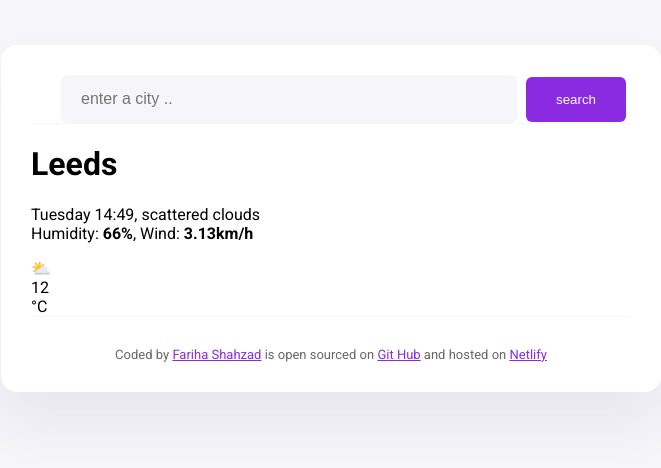
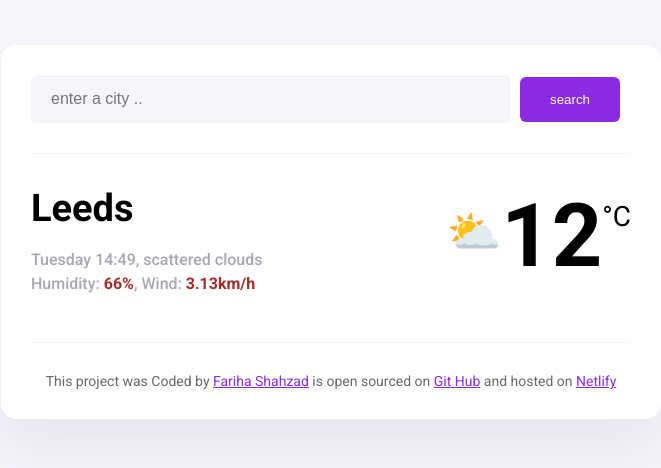
Before and after one commit to fr-sh/Fariha-Weather-App, a plain HTML site: page index.html in a window 1280 px wide. Shown: the whole page, without its empty margins (309-970 px from the left). Drawn offline with Linux system fonts and the light colour scheme.

Commit message:
added more basic css

```diff
--- a/index.html
+++ b/index.html
@@ -38,12 +38,12 @@
           <div class="weather-app-temperature-container">
             <div class="weather-app-icon">⛅</div>
             <div class="weather-app-temperature">12</div>
-            <div class="weather-app-degree">°C</div>
+            <div class="weather-app-unit">°C</div>
           </div>
         </div>
       </main>
       <footer>
-        Coded by
+        This project was Coded by
         <a href="https://github.com/fr-sh" target="_blank">Fariha Shahzad</a>
         is open sourced on
         <a href="https://github.com/fr-sh/Fariha-Weather-App" target="_blank"
--- a/src/styles.css
+++ b/src/styles.css
@@ -7,9 +7,8 @@ a{
     color: blueviolet;
 }
 header {
-    border-bottom: 1px solid #F6F5FA;
-    padding: 0 0 0 30px;
-
+        padding: 0 0 30px 0;
+        border-bottom: 1px solid #F6F5FA;
 }
 
 .weather-app{
@@ -43,6 +42,46 @@ footer{
     border-top: 1px solid #F6F5FA;
     padding: 30px 0 0 0 ;
     text-align: center;
-    font-size: 13px;
+    font-size: 14px;
     color: rgba(0, 0, 0, 0.6);
 }
+main {
+    padding: 30PX 0;
+}
+.weather-app-data{
+display: flex;
+justify-content:space-between ;
+}
+.weather-app-city{
+margin: 0;
+font-size: 38px;
+line-height: 48px;
+
+}
+
+.weather-app-details{
+    font-size: 16px;
+    line-height: 24px;
+    font-weight: 500;
+    color:rgba(39 , 33, 66, 0.4)
+}
+.weather-app-details strong {
+    color:brown
+}
+
+.weather-app-temperature-container{
+    display: flex;
+}
+.weather-app-temperature{
+    font-size: 88px;
+    font-weight: bold;
+}
+.weather-app-icon{
+    font-size: 44px;
+    margin-top: 22px;
+    margin-left: 10px;
+}
+.weather-app-unit{
+    margin-top: 16px;
+    font-size: 28px;
+}
```
